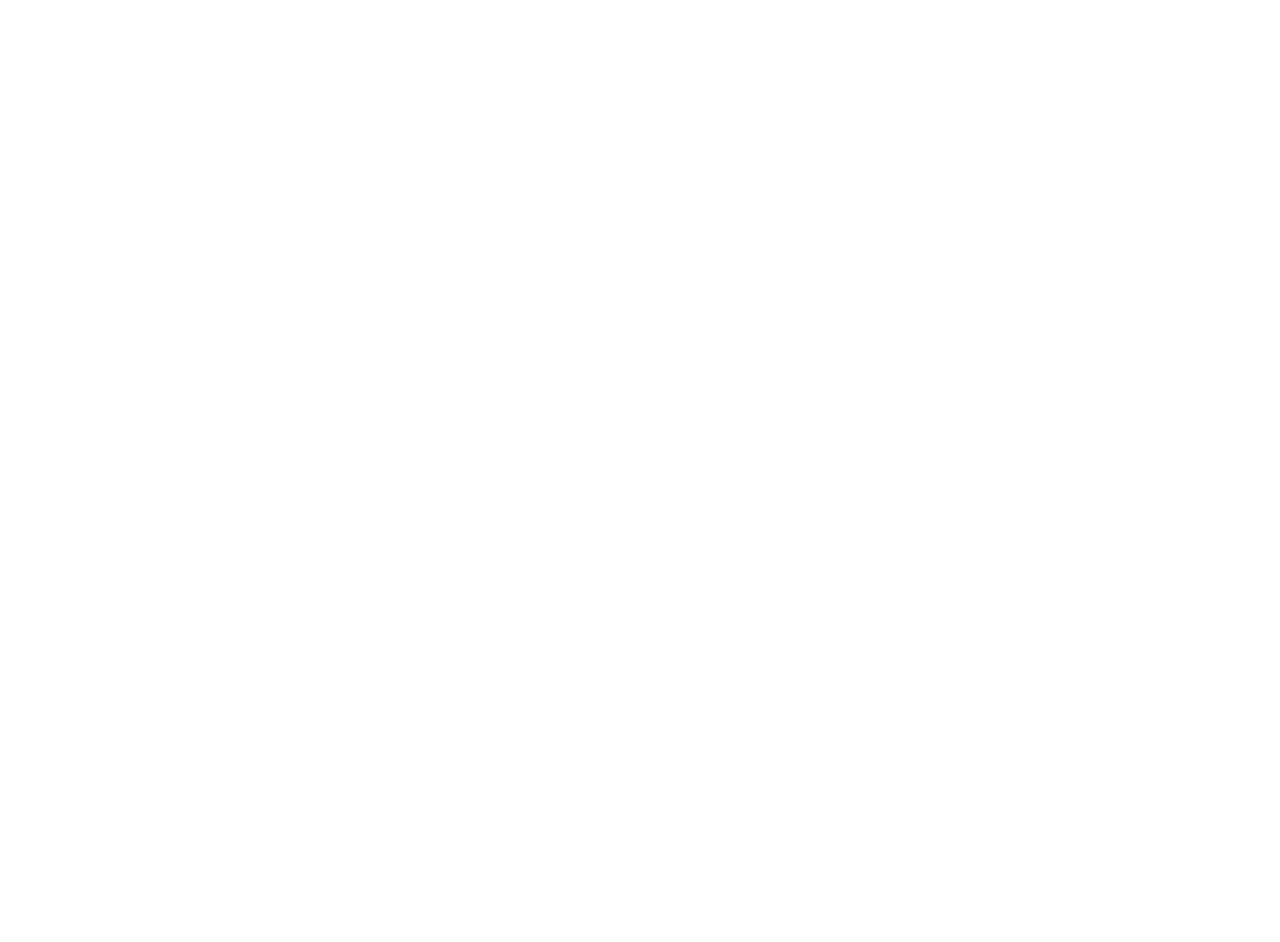
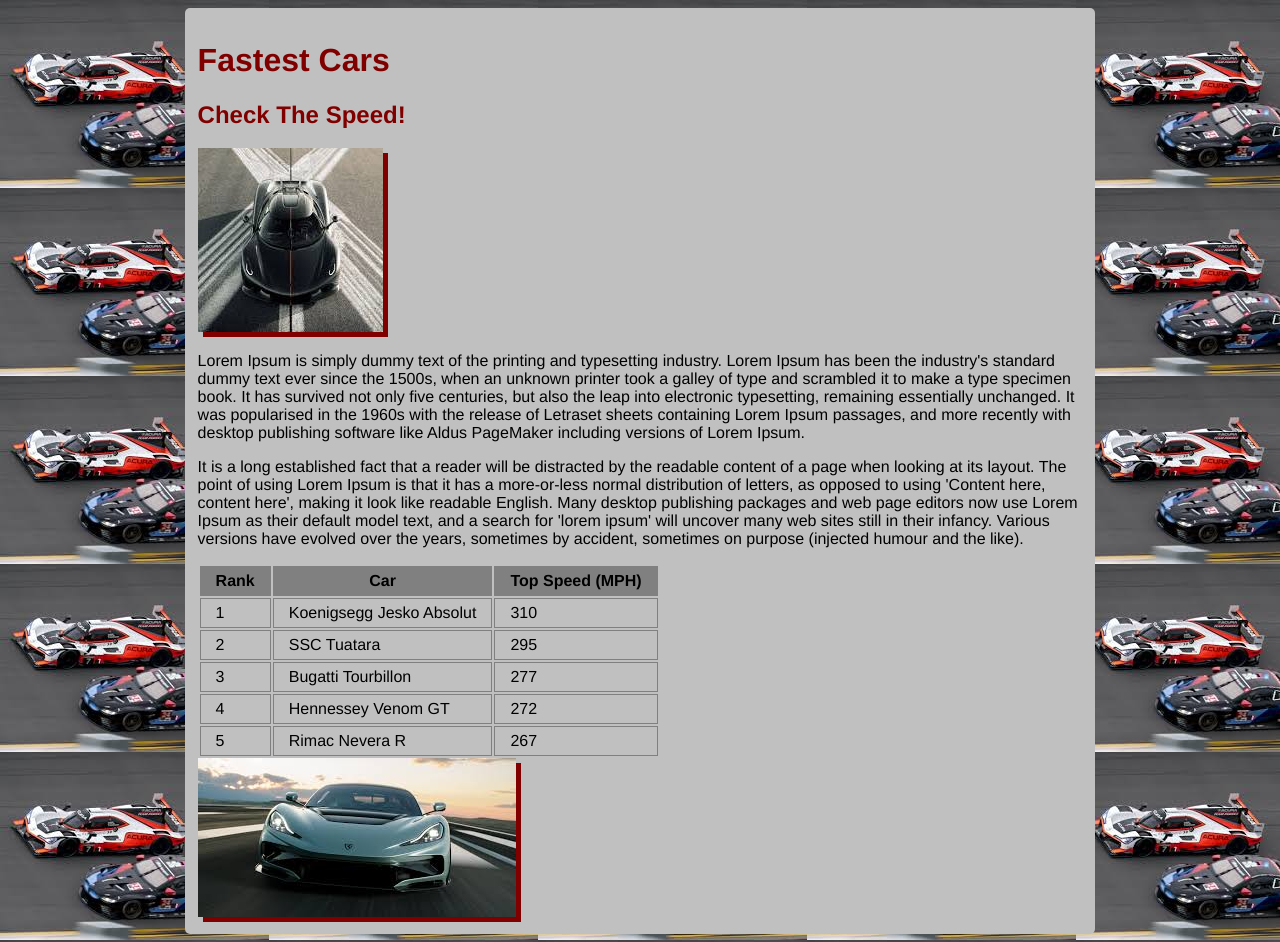
Before and after one commit to stephonj/stephonj.github.io, a plain HTML site: page csce242/assignments/02html/index.html in a window 1280 px wide. Before the commit the page ends 800 px from the top, so only its background shows below. Drawn offline with Linux system fonts and the light colour scheme.

Commit message:
Assignment 02

```diff
--- a/csce242/assignments/02html/index.html
+++ b/csce242/assignments/02html/index.html
@@ -1 +1,49 @@
 <!DOCTYPE html>
+<html lang="en">
+    <head>
+        <title>Cars</title>
+        <link rel="stylesheet" href="styles.css">
+    </head>
+    <body>
+        <div id="content">
+            <h1>Fastest Cars</h1>
+            <h2>Check The Speed!</h2>
+            <img id="jesko-pic" src="images/fastestcar.jpeg" alt="jesko">
+            <p>Lorem Ipsum is simply dummy text of the printing and typesetting industry. Lorem Ipsum has been the industry's standard dummy text ever since the 1500s, when an unknown printer took a galley of type and scrambled it to make a type specimen book. It has survived not only five centuries, but also the leap into electronic typesetting, remaining essentially unchanged. It was popularised in the 1960s with the release of Letraset sheets containing Lorem Ipsum passages, and more recently with desktop publishing software like Aldus PageMaker including versions of Lorem Ipsum.</p>
+            <p>It is a long established fact that a reader will be distracted by the readable content of a page when looking at its layout. The point of using Lorem Ipsum is that it has a more-or-less normal distribution of letters, as opposed to using 'Content here, content here', making it look like readable English. Many desktop publishing packages and web page editors now use Lorem Ipsum as their default model text, and a search for 'lorem ipsum' will uncover many web sites still in their infancy. Various versions have evolved over the years, sometimes by accident, sometimes on purpose (injected humour and the like).</p>
+
+        <table>
+            <tr>
+                <th>Rank</th>
+                <th>Car</th>
+                <th>Top Speed (MPH)</th>
+            </tr>
+            <tr>
+                <td>1</td>
+                <td>Koenigsegg Jesko Absolut</td>
+                <td>310</td>
+            </tr>
+            <tr>
+                <td>2</td>
+                <td>SSC Tuatara</td>
+                <td>295</td>
+            </tr>
+            <tr>
+                <td>3</td>
+                <td>Bugatti Tourbillon</td>
+                <td>277</td>
+            </tr>
+            <tr>
+                <td>4</td>
+                <td>Hennessey Venom GT</td>
+                <td>272</td>
+            </tr>
+            <tr>
+                <td>5</td>
+                <td>Rimac Nevera R</td>
+                <td>267</td>
+            </tr>
+        </table>
+        <img id="rimac-pic" src="images/rimac.jpeg" alt="rimac">
+        </div>
+    </body>
--- /dev/null
+++ b/csce242/assignments/02html/styles.css
@@ -0,0 +1,42 @@
+/* Structure */
+body {
+    font-family:'Franklin Gothic Medium', 'Arial Narrow', Arial, sans-serif;
+    background:url("images/racing.jpeg");
+}
+
+#content {
+    background: #C0C0C0;
+    width:70%;
+    margin:auto;
+    padding:1%;
+    border-radius: 5px;
+}
+
+/*Tables*/
+td,th {
+    border: 1px solid #808080;
+    border-collapse: collapse;
+    padding:5px 15px;
+}
+
+th {
+    background: #808080;
+}
+
+/*Images*/
+#jesko-pic {
+    box-shadow: 5px 5px #800000;
+}
+
+#rimac-pic {
+    box-shadow: 5px 5px #800000;
+}
+
+/*Typography*/
+h1 {
+    color: #800000;
+}
+
+h2 {
+    color: #800000;
+}
```
Also changed, not shown: csce242/assignments/02html/images/fastestcar.jpeg (added), csce242/assignments/02html/images/racing.jpeg (added), csce242/assignments/02html/images/rimac.jpeg (added).
